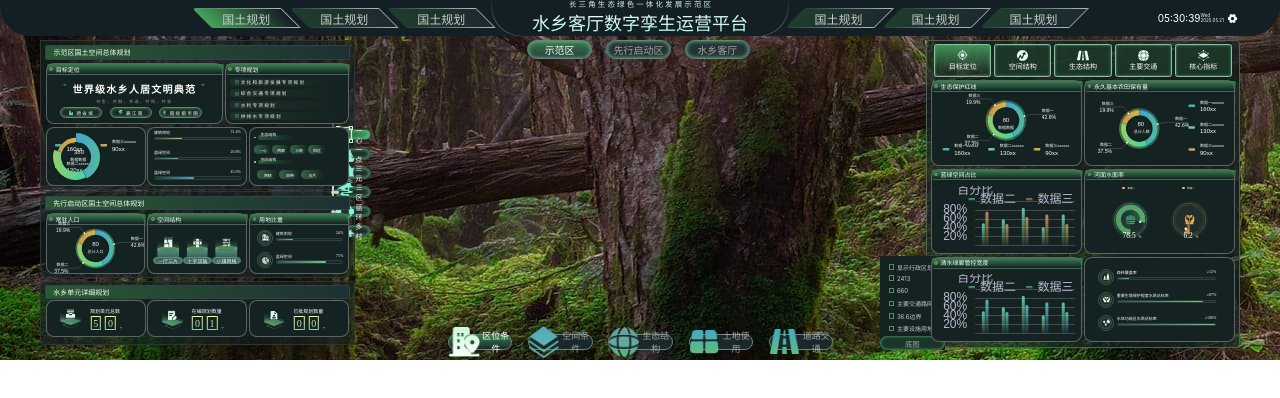
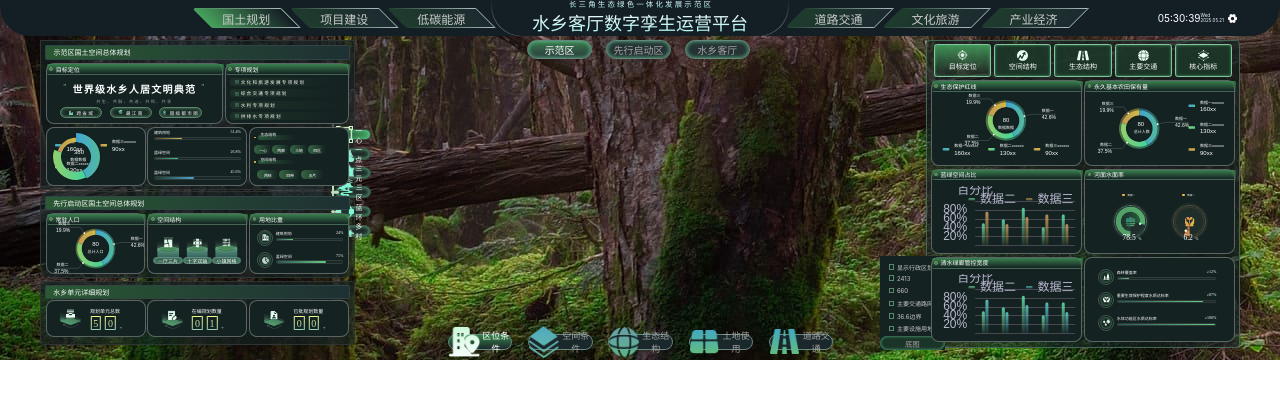
Before and after one commit to xya-0526/digital-twin, a Vue app: page /national-planning/location-conditions in a window 1280 px wide. Shown: the top 398 px of the page. Built offline with nearby package versions, Linux system fonts and the light colour scheme.

Commit message:
feat: lml hxtwztz and jgtz and bulid and zt and ys

```diff
--- a/src/components/NavigationBar.vue
+++ b/src/components/NavigationBar.vue
@@ -28,7 +28,7 @@
 <script setup lang="ts">
 
 import { onMounted, ref, onBeforeUnmount } from 'vue';
-const titles = ref(["国土规划", "国土规划", "国土规划", "国土规划", "国土规划", "国土规划"])
+const titles = ref(["国土规划", "项目建设", "低碳能源", "道路交通", "文化旅游", "产业经济"])
 let nowtime = ref(null);
 let CurrentYM = ref(null)
 let week = ref(null)
--- a/src/components/gauges.vue
+++ b/src/components/gauges.vue
@@ -55,6 +55,7 @@ const twocolor = {
 
 <style scoped leng="scss">
 .gauges {
+  position: relative;
   width: 100%;
   height: 100%;
   display: flex;
@@ -63,8 +64,10 @@ const twocolor = {
   margin-top: 2rem;
   /* justify-content: space-around; */
   .title {
+    position: absolute;
     width: 80%;
     height: 10%;
+    top: 10%;
     display: flex;
     justify-content: space-around;
     align-items: center;
@@ -88,7 +91,7 @@ const twocolor = {
     width: 80%;
     display: flex;
     justify-content: space-around;
-    margin-top: 1.5rem;
+    margin-top: 5rem;
   }
 }
 </style>
```
